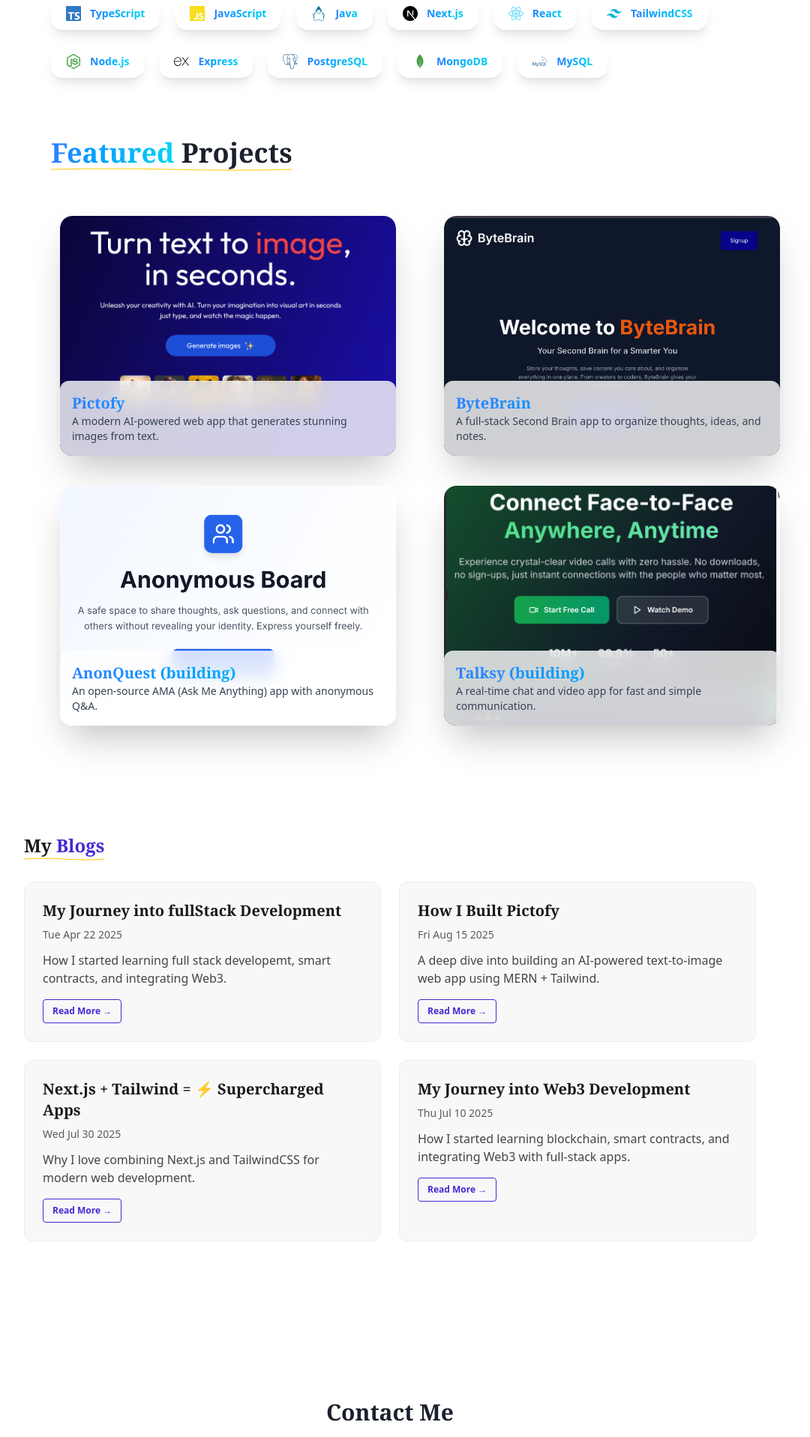
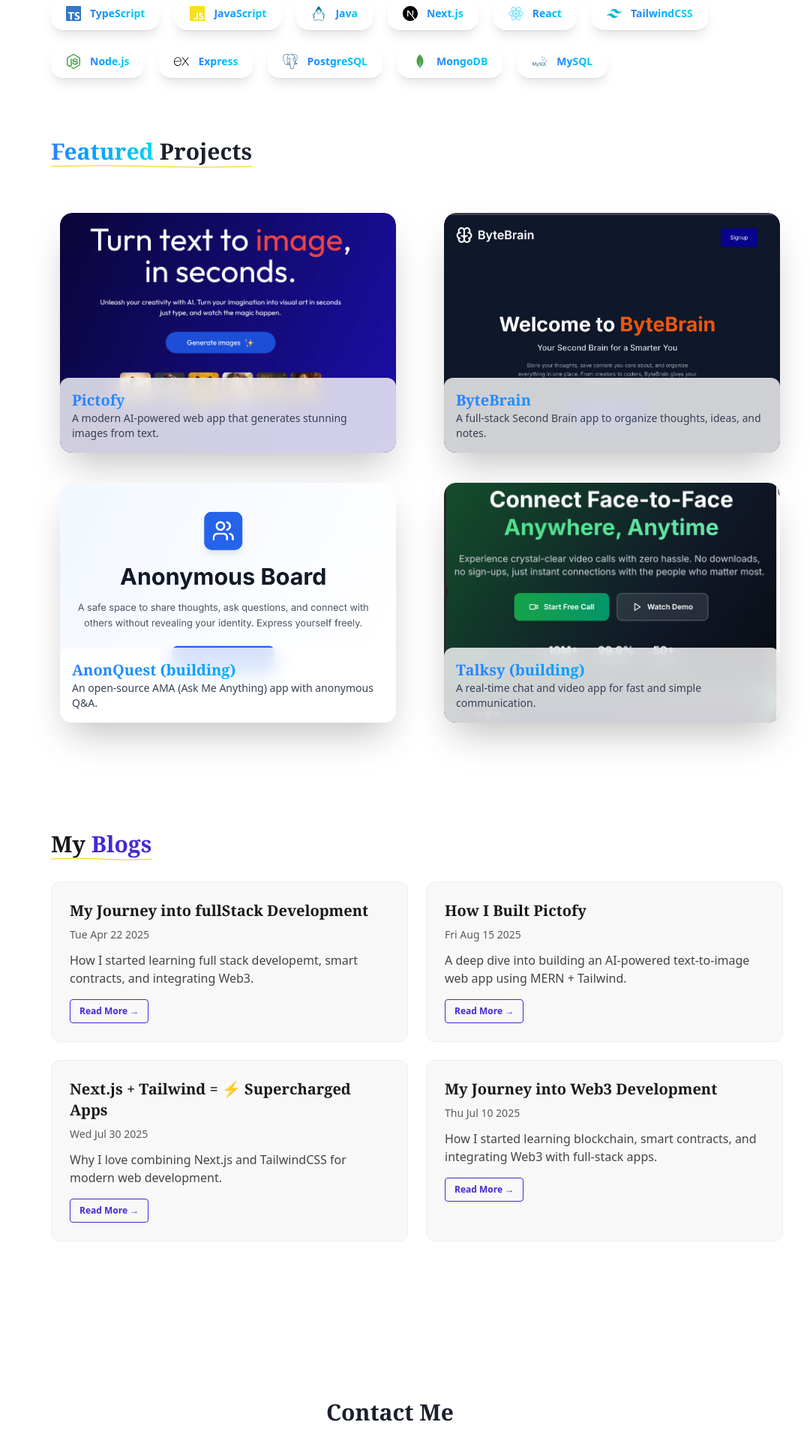
Before and after one commit to rajscriptsGH/Portfolio, a Next.js app: page / in a window 1280 px wide. Shown: the part 994-2911 px from the top of the page at 75% size, without its empty margins (120-1200 px from the left). Built offline with nearby package versions, Linux system fonts and the light colour scheme; a web font is replaced by a local one.

Commit message:
updated exp

```diff
--- a/src/components/Blogs.tsx
+++ b/src/components/Blogs.tsx
@@ -41,9 +41,9 @@
 
 const Blogs = () => {
     return (
-        <div id="blog" className="max-w-5xl mx-auto px-6 py-16">
+        <div id="blog" className="max-w-5xl mx-auto px-6 py-16 lg:ml-20">
             {/* Heading */}
-            <h2 className="relative inline-block text-2xl font-bold mb-8 text-primary">
+            <h2 className="relative inline-block text-3xl font-bold mb-8 text-primary">
                 <span className="text-base-content">My</span> Blogs
                 <svg
                     className="absolute left-0 -bottom-1 w-full h-1 text-yellow-400"
--- a/src/components/Details/Projects.tsx
+++ b/src/components/Details/Projects.tsx
@@ -3,7 +3,7 @@
 const Projects = () => {
     return (
         <div>
-            All projects heer
+            All projects here
         </div>
     )
 }
--- a/src/components/Experience.tsx
+++ b/src/components/Experience.tsx
@@ -31,7 +31,7 @@
     ]
 
     return (
-        <div id="experience" className="relative max-w-5xl mx-auto px-6 py-20">
+        <div id="experience" className="relative max-w-5xl mx-auto px-6 py-20 lg:ml-20">
             <h2 className="text-3xl font-bold mb-12">
                 <span className="bg-gradient-to-r from-blue-500 to-cyan-400 bg-clip-text text-transparent">
                     Cool places I worked at
--- a/src/components/FeaturedProjects.tsx
+++ b/src/components/FeaturedProjects.tsx
@@ -41,7 +41,7 @@
 
     return (
         <div id="project" className="relative max-w-6xl mx-auto px-6 py-20 lg:ml-20">
-            <h2 className="relative inline-block text-4xl font-bold mb-16 text-left">
+            <h2 className="relative inline-block text-3xl font-bold mb-16 text-left">
                 <span className="bg-gradient-to-r from-blue-500 to-cyan-400 bg-clip-text text-transparent">
                     Featured
                 </span>{" "}
```
